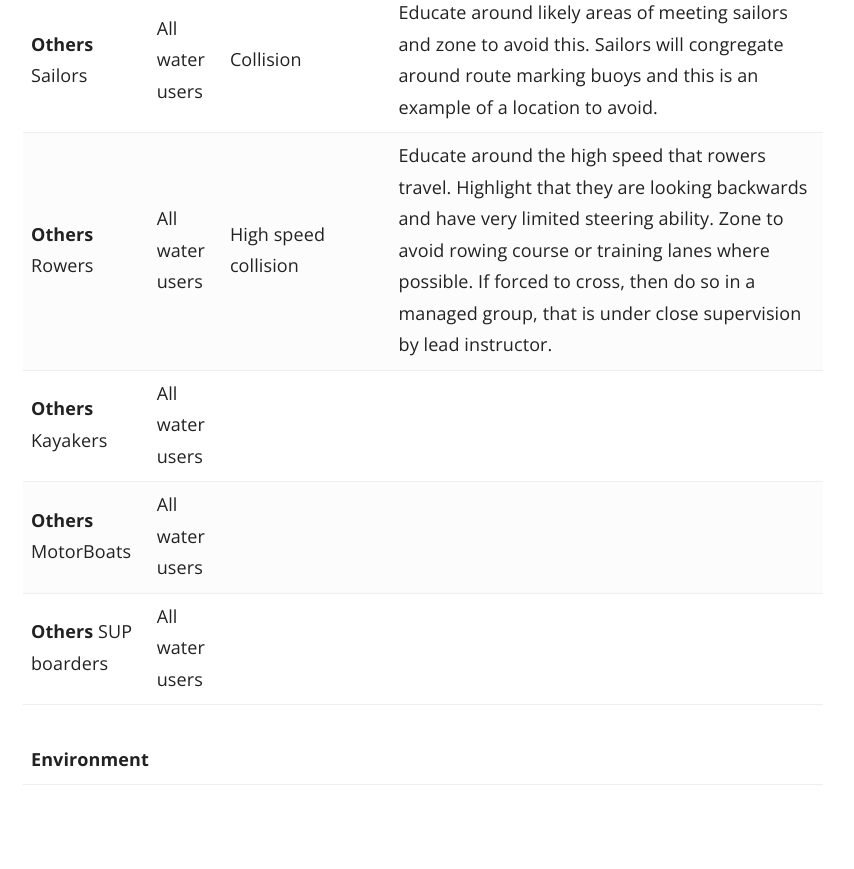
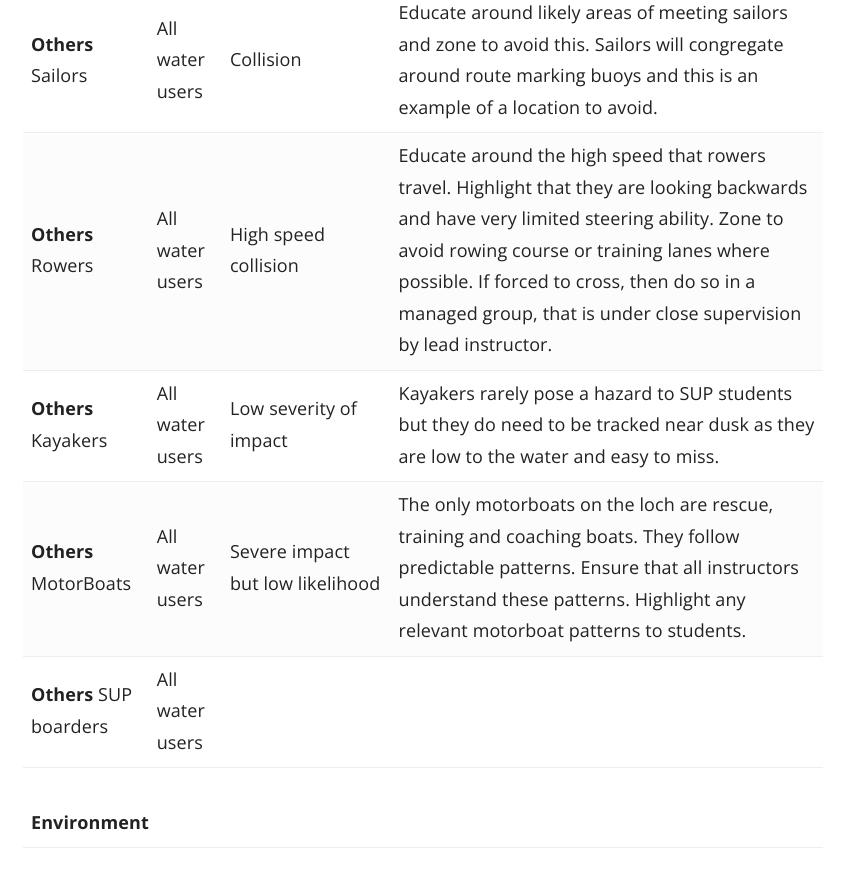
Before and after one commit to numbat70/clyde, a Jekyll site: the page built from _docs/Content/20-SUP_RISK.md, in a window 1280 px wide and 900 px high, scrolled down 3633 px. Shown: the top 869 px of the window, without its empty margins (367-1221 px from the left). Built offline with Jekyll 4.4.1, drawn with Linux system fonts in a browser that asks for light colours; before the commit the page ends 4470 px from its top, so only the background shows below that.

Commit message:
Update 20-SUP_RISK.md
mk

```diff
--- a/_docs/Content/20-SUP_RISK.md
+++ b/_docs/Content/20-SUP_RISK.md
@@ -35,7 +35,7 @@ Hazard | Who | Severity & Consequences (Potential) | ControlMeasure
 --- | --- | --- | ---
 **Surface** Access road has stones that may injure soles of feet.  | All | Bruised feet. | Educate and recommend footwear to avoid injury
 **Surface** Floating Marker Buoys, Logs, vegetation and Fishing lines may all cause collision/entanglement hazards.  | All water users | Falling from board or leash entanglement |  Educate water users but also use zoning to minimise time near known hazards
-**Surface** Pontoons | ALl |  Bruises and broken bones up to concussion and neck injury  |  Educate around how slippy the pontoons can be when wet and covered in bird droppings. Ban running on them. Educate about concussion hazard if standing on board within two board lengths of teh pontoons. Mandate kneeling within this distance.
+**Surface** Pontoons | All |  Bruises and broken bones up to concussion and neck injury  |  Educate around how slippy the pontoons can be when wet and covered in bird droppings. Ban running on them. Educate about concussion hazard if standing on board within two board lengths of teh pontoons. Mandate kneeling within this distance.
 **Surface** Wooden loch siding  | All |  Bruises and broken bones up to concussion and neck injury   |  Educate around how VERY slippy the wood is along the lochside path at the car park. Mandate kneeling within two board lengths of the lochside
 **Surface** Submerged lochside path | All Water Users |  Bruises and broken bones up to concussion and neck injury  |  Educate water users that the path is often submerged an d forms a submerged trip hazard. Mandate they are kneeling if within two board lengths of the **normal** lochside. Educate as to where this is if they are unfamiliar with the loch.
 **Surface** River Calder | All Water Users |  Bruises and broken bones up to concussion and neck injury. Drowning  |  Educate around how shallow the mouth of the river calder is. Highlight that treee branches and other hazards are washed down it and may cause submerged hazards. Zone to avoid but mandate kneeling if forced to cross this area (usually to avoid strong SW winds).
@@ -53,8 +53,8 @@ Hazard | Who | Severity & Consequences (Potential) | ControlMeasure
 **Hazards**  |  |  |
 **Others** Sailors | All water users | Collision | Educate around likely areas of meeting sailors and zone to avoid this. Sailors will congregate around route marking buoys and this is an example of a location to avoid.
 **Others** Rowers |  All water users| High speed collision |  Educate around the high speed that rowers travel. Highlight that they are looking backwards and have very limited steering ability. Zone to avoid rowing course or training lanes where possible. If forced to cross, then do so in a managed group, that is under close supervision by lead instructor.
-**Others** Kayakers | All water users |  |
-**Others** MotorBoats | All water users |  |
+**Others** Kayakers | All water users | Low severity of impact | Kayakers rarely pose a hazard to SUP students but they do need to be tracked near dusk as they are low to the water and easy to miss.
+**Others** MotorBoats | All water users | Severe impact but low likelihood | The only motorboats on the loch are rescue, training and coaching boats. They follow predictable patterns. Ensure that all instructors understand these patterns. Highlight any relevant motorboat patterns to students.
 **Others** SUP boarders | All water users |  |
 
 
```
